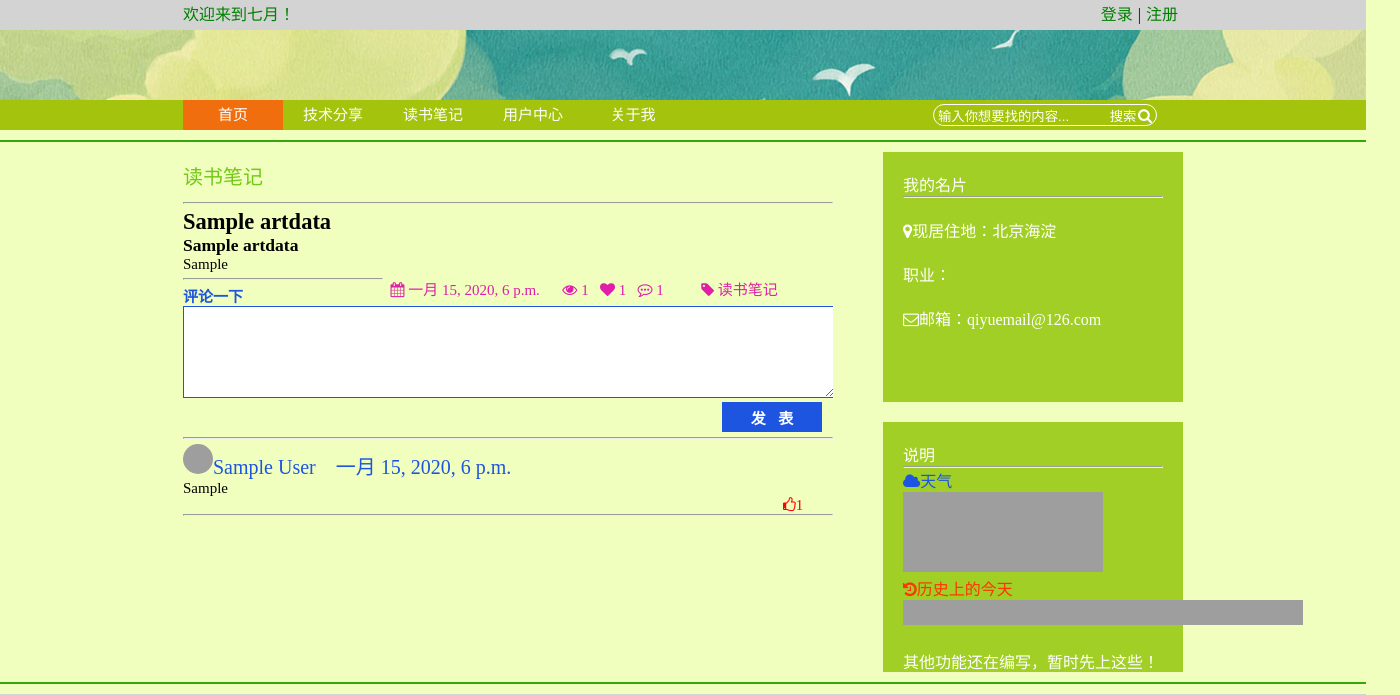
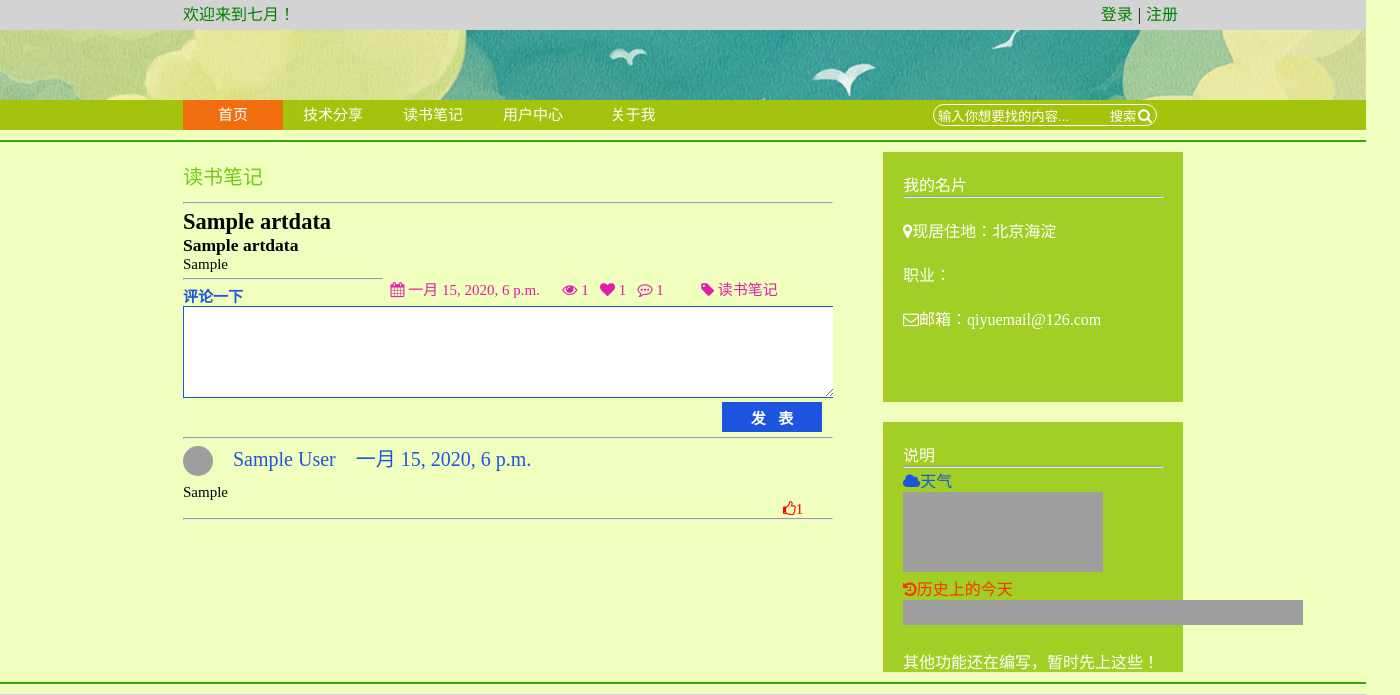
Before and after one commit to zhangshuo336/server, a Django app: template myblog/htmlPageApp/templates/detail.html in a window 1400 px wide. Shown: the top 695 px of the page. Run offline with Django 3.2, Linux system fonts and the light colour scheme; tables that the repository leaves empty hold one stand-in row (values such as "Sample post"); the template is opened without the code that fills it: values that come from a table or form of the project are taken from there, most other values are stand-ins (such as "Sample title", 1, 10 or a date in 2020); grey boxes are pictures that could not be loaded.

Commit message:
前端头像与用户信息水平居中

```diff
--- a/myblog/htmlPageApp/templates/detail.html
+++ b/myblog/htmlPageApp/templates/detail.html
@@ -72,7 +72,7 @@ $(function(){
 		<div class="artdetail">
 			<hr>
 				<ul style="margin-top:5px">
-				<li><div class="userphoto"><img src="{{data.tonMesage.userPic}}" class="photosize"></div><div class="usermsg "><span>{{data.tonMesage.loveName}}&nbsp;&nbsp;&nbsp;&nbsp;</span><span>{{data.tonTreateTime}}</span></div></li>
+				<li class="user_pic_msg"><div class="userphoto"><img src="{{data.tonMesage.userPic}}" class="photosize"></div><div class="usermsg "><span>{{data.tonMesage.loveName}}&nbsp;&nbsp;&nbsp;&nbsp;</span><span>{{data.tonTreateTime}}</span></div></li>
 				<li><div>{{data.tonArea}}</div></li>
 				<li class="tip"><i class="fa fa-thumbs-o-up" aria-hidden="true" id="{{data.id}}">{{data.tonGoodTip}}</i></li>
 				</ul>
--- a/myblog/statics/css/detail.css
+++ b/myblog/statics/css/detail.css
@@ -34,15 +34,20 @@
 			height: 30px;
 			border-radius: 15px;
 			overflow: hidden;
+			vertical-align:bottom;
 		}
 		.userphoto{
 			display: inline-block;
+
 		}
+
 
 		.usermsg{
 			display: inline-block;
 			font-size:20px;
 			color:#1E55E0;
+            margin-left:20px;
+
 		}
 		.tip{
 		color:red;
@@ -53,3 +58,9 @@
 		font-weight:bold;
 		color:#1E55E0;
 		}
+
+		.user_pic_msg{
+		    height:30px;
+		    line-height:30px;
+		    margin-bottom:10px;
+		}
```
Also changed, not shown: 8 other files.
